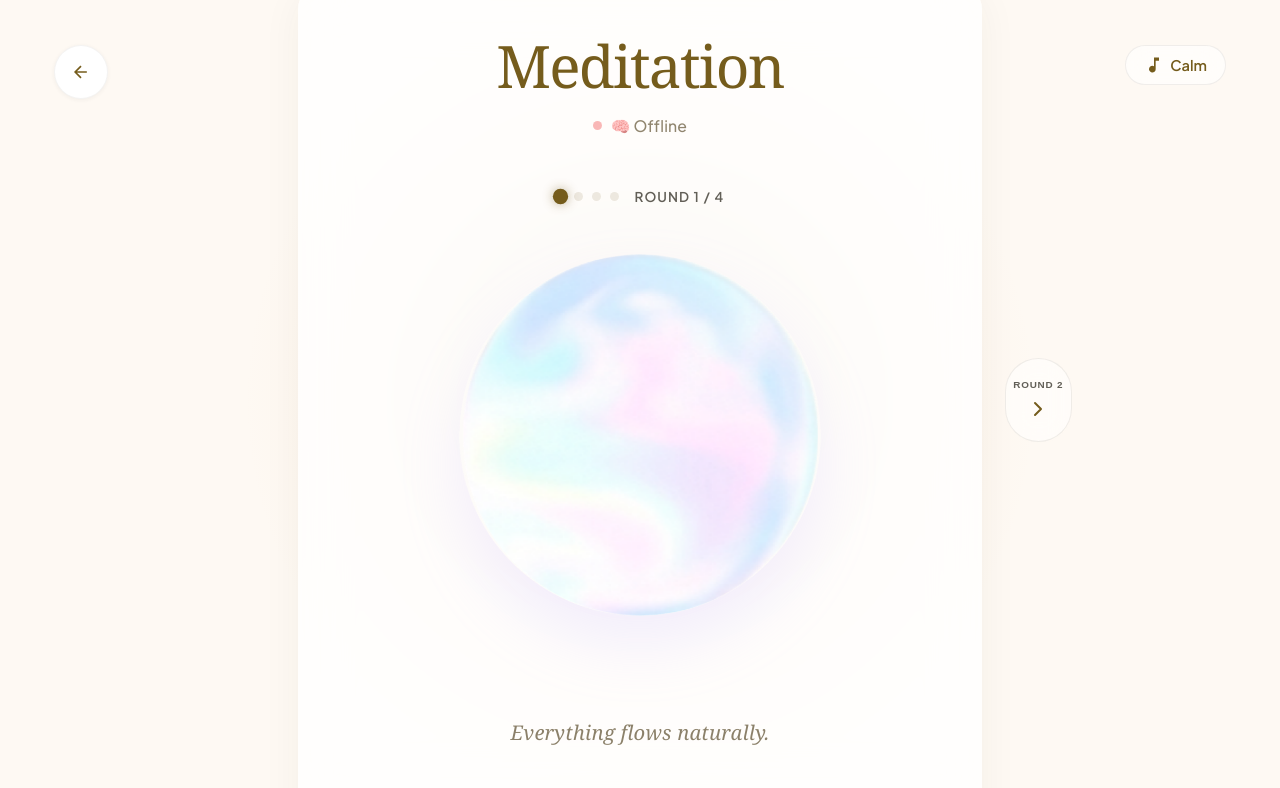
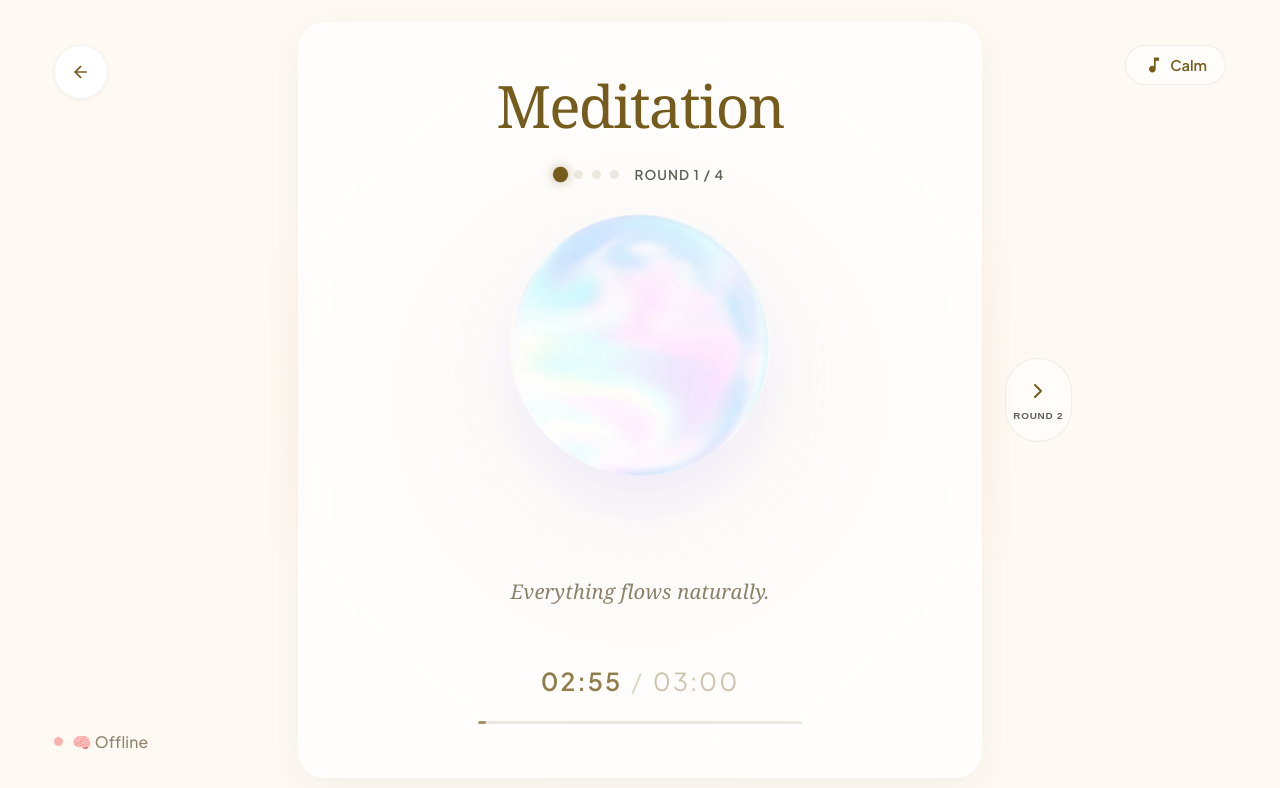
Before and after one commit to EEGMeditation-HCI02/Bisang, a React (Vite) app: page /meditation in a window 1280 px wide. Shown: the top 788 px of the page. Built offline with nearby package versions, Linux system fonts and the light colour scheme; no server answers.

Commit message:
feat : 명상 페이지 크기와 여백 수정

```diff
--- a/src/pages/MeditationPage.tsx
+++ b/src/pages/MeditationPage.tsx
@@ -260,6 +260,14 @@ export default function MeditationSession() {
         </svg>
       </button>
 
+      {/* ✅ BrainwaveStatus — 좌측 하단 고정 */}
+      <div className={styles.brainwaveStatusWrap}>
+        <BrainwaveStatus
+          connected={brainwave.brainwaveConnected}
+          metrics={brainwave.brainwaveMetrics}
+        />
+      </div>
+
       {/* Music toggle */}
       <button
         className={styles.musicToggleBtn}
@@ -307,10 +315,6 @@ export default function MeditationSession() {
           <header className={styles.cardHeader}>
             <div className={styles.headerContent}>
               <h1 className={styles.title}>Meditation</h1>
-              <BrainwaveStatus
-                connected={brainwave.brainwaveConnected}
-                metrics={brainwave.brainwaveMetrics}
-              />
             </div>
           </header>
 
@@ -364,12 +368,14 @@ export default function MeditationSession() {
           onClick={() => timer.goToRound(timer.currentRound + 1)}
           disabled={!timer.canNext}
         >
-          <span className={styles.sideBtnLabel}>Round {timer.currentRound + 1}</span>
           <svg width="24" height="24" viewBox="0 0 24 24" fill="none"
             stroke="currentColor" strokeWidth="2" strokeLinecap="round" strokeLinejoin="round">
             <path d="M9 18l6-6-6-6" />
           </svg>
+          <span className={styles.sideBtnLabel}>Round {timer.currentRound + 1}</span>
         </button>
+
+
       </div>
     </main>
   );
--- a/src/pages/TestSessionPage.tsx
+++ b/src/pages/TestSessionPage.tsx
@@ -196,6 +196,13 @@ export default function TestSessionPage() {
         </svg>
       </button>
 
+      <div className={styles.brainwaveStatusWrap}>
+        <BrainwaveStatus
+          connected={brainwave.brainwaveConnected}
+          metrics={brainwave.brainwaveMetrics}
+        />
+      </div>
+
       {/* Music toggle */}
       <button
         className={styles.musicToggleBtn}
@@ -231,13 +238,7 @@ export default function TestSessionPage() {
 
         <div className={styles.card}>
           <header className={styles.cardHeader}>
-            <div className={styles.headerContent}>
-              <h1 className={styles.title}>Test Session</h1>
-              <BrainwaveStatus
-                connected={brainwave.brainwaveConnected}
-                metrics={brainwave.brainwaveMetrics}
-              />
-            </div>
+            <h1 className={styles.title}>Test Session</h1>
           </header>
 
           <RoundIndicator
--- a/src/pages/css/MeditationPage.module.css
+++ b/src/pages/css/MeditationPage.module.css
@@ -230,7 +230,6 @@
   align-items: center;
   text-align: center;
   animation: fadeUp 0.7s ease both;
-  margin-top: 100px;
 }
 
 @media (min-width: 768px) {
@@ -247,7 +246,7 @@
   flex-direction: column;
   align-items: center;
   gap: 0.75rem;
-  margin-bottom: 2.5rem;
+  margin-bottom: 1.5rem;
   width: 100%;
 }
 
@@ -358,7 +357,7 @@
   display: flex;
   align-items: center;
   gap: 0.5rem;
-  margin-bottom: 2.5rem;
+  margin-bottom: 1.5rem;
 }
 
 .roundDot {
@@ -429,8 +428,8 @@
 }
 
 .orb {
-  width: 360px;
-  height: 360px;
+  width: 260px;
+  height: 260px;
   border-radius: 50%;
   background: url("/assets/orb.png") no-repeat center/contain;
   box-shadow: 0px 30px 60px rgba(200, 180, 255, 0.2);
@@ -1038,3 +1037,27 @@
 .correctionEmpty {
   height: 100%;
 }
+
+.brainwaveStatusWrap {
+  position: absolute;
+  bottom: 2rem;
+  left: 2rem;
+  z-index: 10;
+}
+
+@media (min-width: 768px) {
+  .brainwaveStatusWrap {
+    bottom: 2.5rem;
+    left: 3rem;
+  }
+}
+
+/* musicActiveDot (음악 재생 표시) */
+/* .musicActiveDot {
+  width: 0.4rem;
+  height: 0.4rem;
+  border-radius: 9999px;
+  background: var(--color-primary);
+  animation: ping 1.4s cubic-bezier(0, 0, 0.2, 1) infinite;
+}
+  */
```
